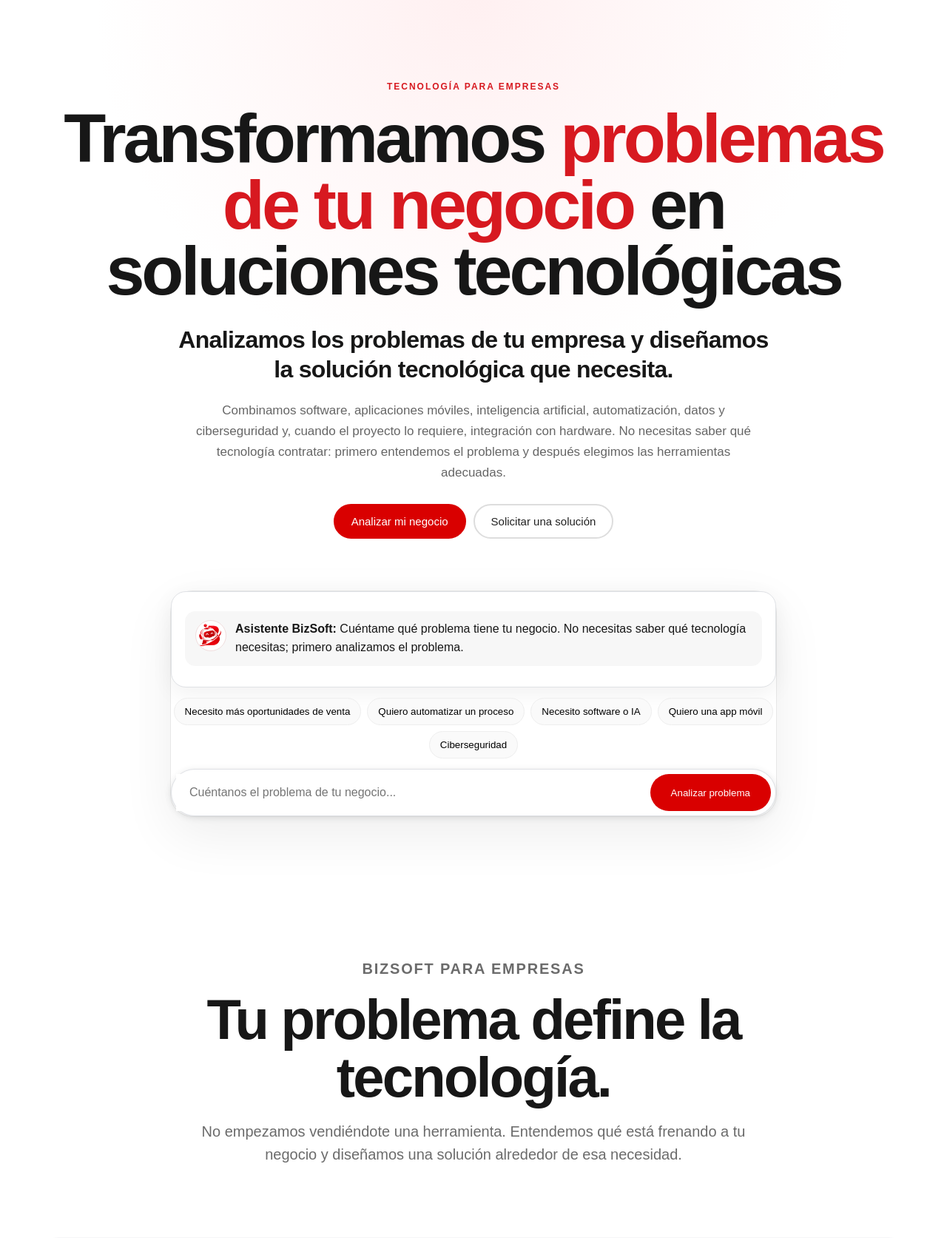
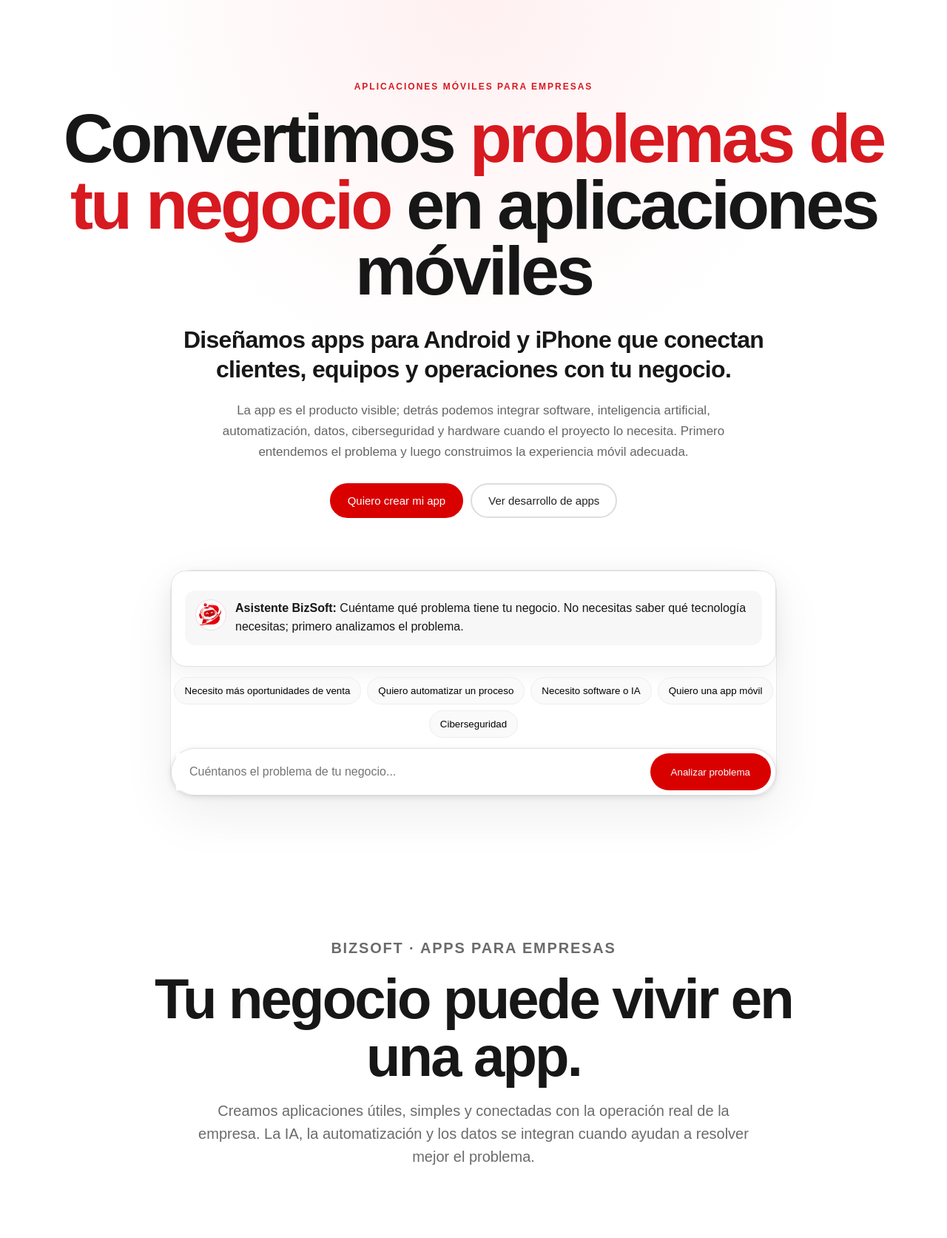
Before and after one commit to cocoqWsx/bizzsoft, a Django app: page / in a window 1280 px wide. Shown: the part 65-1738 px from the top of the page at 74% size. Run offline with Django 5.2, Linux system fonts and the light colour scheme.

Commit message:
Add files via upload

```diff
--- a/web/templates/web/index.html
+++ b/web/templates/web/index.html
@@ -4,22 +4,22 @@
 <head>
     <meta charset="UTF-8">
     <meta name="viewport" content="width=device-width, initial-scale=1.0">
-    <title>BizSoft | Software, apps, IA y automatización para empresas en Perú</title>
+    <title>BizSoft | Desarrollo de apps para empresas en Perú</title>
     <link rel="icon" type="image/png" href="{% static 'web/img/favicon-bizsoft-v14.png' %}?v=14">
-    <meta name="description" content="BizSoft desarrolla soluciones tecnológicas para empresas en Perú con software a medida, aplicaciones móviles, inteligencia artificial, automatización, análisis de datos y ciberseguridad.">
+    <meta name="description" content="BizSoft diseña y desarrolla aplicaciones móviles para empresas en Perú, conectadas con software, inteligencia artificial, automatización, datos y ciberseguridad.">
     <meta name="robots" content="index, follow, max-image-preview:large">
     <link rel="canonical" href="{{ canonical_url }}">
     <meta property="og:type" content="website">
     <meta property="og:locale" content="es_PE">
     <meta property="og:site_name" content="BizSoft">
-    <meta property="og:title" content="BizSoft | Tecnología para resolver problemas empresariales">
-    <meta property="og:description" content="Software, apps, IA, automatización, datos y ciberseguridad para transformar problemas empresariales en soluciones tecnológicas.">
+    <meta property="og:title" content="BizSoft | Aplicaciones móviles para empresas">
+    <meta property="og:description" content="Aplicaciones móviles para resolver problemas reales de empresas, clientes y equipos.">
     <meta property="og:url" content="{{ canonical_url }}">
     <meta property="og:image" content="{{ social_image_url }}">
     <meta property="og:image:alt" content="Logo de BizSoft">
     <meta name="twitter:card" content="summary_large_image">
-    <meta name="twitter:title" content="BizSoft | Tecnología para empresas">
-    <meta name="twitter:description" content="Soluciones con software, apps, IA, automatización, datos y ciberseguridad para empresas.">
+    <meta name="twitter:title" content="BizSoft | Apps para empresas">
+    <meta name="twitter:description" content="Diseño y desarrollo de apps empresariales para Android y iPhone, integradas con sistemas, datos e IA.">
     <meta name="twitter:image" content="{{ social_image_url }}">
     <script type="application/ld+json">{{ structured_data|safe }}</script>
     <link rel="stylesheet" href="{% static 'web/css/estilos.css' %}">
@@ -34,11 +34,11 @@
 </header>
 <main>
 <section class="hero" id="inicio">
-    <p class="etiqueta">TECNOLOGÍA PARA EMPRESAS</p>
-    <h1>Transformamos <span>problemas de tu negocio</span> en soluciones tecnológicas</h1>
-    <p class="hero-subtitulo-comercial">Analizamos los problemas de tu empresa y diseñamos la solución tecnológica que necesita.</p>
-    <p class="hero-descripcion">Combinamos software, aplicaciones móviles, inteligencia artificial, automatización, datos y ciberseguridad y, cuando el proyecto lo requiere, integración con hardware. No necesitas saber qué tecnología contratar: primero entendemos el problema y después elegimos las herramientas adecuadas.</p>
-    <div class="hero-acciones"><a class="btn-principal-comercial" href="#asistente-comercial">Analizar mi negocio</a><a class="btn-secundario-comercial" href="#contacto">Solicitar una solución</a></div>
+    <p class="etiqueta">APLICACIONES MÓVILES PARA EMPRESAS</p>
+    <h1>Convertimos <span>problemas de tu negocio</span> en aplicaciones móviles</h1>
+    <p class="hero-subtitulo-comercial">Diseñamos apps para Android y iPhone que conectan clientes, equipos y operaciones con tu negocio.</p>
+    <p class="hero-descripcion">La app es el producto visible; detrás podemos integrar software, inteligencia artificial, automatización, datos, ciberseguridad y hardware cuando el proyecto lo necesita. Primero entendemos el problema y luego construimos la experiencia móvil adecuada.</p>
+    <div class="hero-acciones"><a class="btn-principal-comercial" href="#asistente-comercial">Quiero crear mi app</a><a class="btn-secundario-comercial" href="/desarrollo-apps-empresas/">Ver desarrollo de apps</a></div>
 
     <div class="asistente-box" id="asistente-comercial">
         <div id="chat" class="chat"><div class="mensaje bot mensaje-con-avatar"><img class="avatar-asistente" src="{% static 'web/img/asistente-bizsoft-robot.png' %}" alt="Asistente BizSoft"><div><strong>Asistente BizSoft:</strong> Cuéntame qué problema tiene tu negocio. No necesitas saber qué tecnología necesitas; primero analizamos el problema.</div></div></div>
@@ -50,9 +50,9 @@
 
 <section class="v19-intro" id="soluciones">
   <div class="v19-intro-inner">
-    <p class="v19-kicker">BIZSOFT PARA EMPRESAS</p>
-    <h2>Tu problema define la tecnología.</h2>
-    <p>No empezamos vendiéndote una herramienta. Entendemos qué está frenando a tu negocio y diseñamos una solución alrededor de esa necesidad.</p>
+    <p class="v19-kicker">BIZSOFT · APPS PARA EMPRESAS</p>
+    <h2>Tu negocio puede vivir en una app.</h2>
+    <p>Creamos aplicaciones útiles, simples y conectadas con la operación real de la empresa. La IA, la automatización y los datos se integran cuando ayudan a resolver mejor el problema.</p>
   </div>
 </section>
 
@@ -81,7 +81,7 @@
 
 <section class="v19-capabilities">
   <div class="v19-capabilities-inner">
-    <div class="v19-capabilities-head"><p class="v19-kicker">UNA SOLUCIÓN, DISTINTAS TECNOLOGÍAS</p><h2 class="v19-section-title">Construimos alrededor de tu necesidad.</h2></div>
+    <div class="v19-capabilities-head"><p class="v19-kicker">UNA APP, DISTINTAS TECNOLOGÍAS</p><h2 class="v19-section-title">Todo lo que una buena app puede conectar.</h2></div>
     <div class="v19-capabilities-grid">
       <article class="v19-capability"><div class="v19-capability-icon">💻</div><h3>Software a medida</h3><p>Sistemas adaptados a la operación y crecimiento de tu empresa.</p><a href="/software-para-empresas/">Conocer software para empresas →</a></article>
       <article class="v19-capability"><div class="v19-capability-icon">📱</div><h3>Aplicaciones móviles</h3><p>Apps para Android y iPhone conectadas con los procesos, clientes y datos de tu empresa.</p><a href="/desarrollo-apps-empresas/">Conocer desarrollo de apps →</a></article>
@@ -114,7 +114,7 @@
 <section class="seccion" id="metodo"><div class="titulo-seccion"><p class="etiqueta">MÉTODO BIZSOFT</p><h2>Primero entendemos. <span>Después construimos.</span></h2><p>La tecnología es una herramienta. El punto de partida es el problema que quieres resolver.</p></div>
 <div class="pasos pasos-v15"><div><strong>01</strong><h3>Observar</h3><p>Entendemos el problema y a quién afecta.</p></div><div><strong>02</strong><h3>Analizar</h3><p>Revisamos causas, información e impacto.</p></div><div><strong>03</strong><h3>Diseñar</h3><p>Definimos una solución práctica y viable.</p></div><div><strong>04</strong><h3>Integrar tecnología</h3><p>Combinamos las herramientas que realmente necesita el proyecto.</p></div><div><strong>05</strong><h3>Probar y medir</h3><p>Validamos la solución y medimos resultados.</p></div></div></section>
 
-<section class="conversion-v12"><div class="conversion-v12-inner"><p class="etiqueta">DE PROBLEMA A PROYECTO</p><h2>¿Ves una oportunidad de mejora en <span>tu empresa?</span></h2><p>Cuéntanos el problema. BizSoft puede analizar tu caso y, si existe una solución tecnológica viable, conversar contigo sobre su desarrollo e implementación.</p><div class="hero-acciones"><a class="btn-principal-comercial" href="#asistente-comercial">Analizar mi negocio</a><a class="btn-secundario-comercial" href="#contacto">Solicitar una solución</a></div><p class="microconfianza-v12">Primero entendemos tu necesidad. Después definimos alcance, tecnología e implementación.</p></div></section>
+<section class="conversion-v12"><div class="conversion-v12-inner"><p class="etiqueta">DE PROBLEMA A PROYECTO</p><h2>¿Ves una oportunidad de mejora en <span>tu empresa?</span></h2><p>Cuéntanos el problema. BizSoft puede analizar tu caso y, si existe una solución tecnológica viable, conversar contigo sobre su desarrollo e implementación.</p><div class="hero-acciones"><a class="btn-principal-comercial" href="#asistente-comercial">Quiero crear mi app</a><a class="btn-secundario-comercial" href="/desarrollo-apps-empresas/">Ver desarrollo de apps</a></div><p class="microconfianza-v12">Primero entendemos tu necesidad. Después definimos alcance, tecnología e implementación.</p></div></section>
 
 <section class="contacto-wrap contacto-v11" id="contacto"><div class="titulo-seccion"><p class="etiqueta">SOLICITA UNA SOLUCIÓN</p><h2>Conversemos sobre <span>tu empresa</span></h2><p>Déjanos tus datos y describe el problema u oportunidad que quieres resolver. La información nos ayudará a entender tu caso antes de hablar de una implementación.</p></div>
 <form id="leadForm" class="lead-form"><div id="origenDiagnostico" class="origen-diagnostico" hidden><strong>Solicitud desde el Asistente BizSoft</strong><p>Hemos trasladado tu diagnóstico al formulario para que puedas solicitar la implementación.</p></div><div class="dos-columnas"><label>Nombre*<input name="nombre" required placeholder="Tu nombre"></label><label>Empresa o proyecto<input name="empresa" placeholder="Opcional"></label><label>Correo<input name="email" type="email" placeholder="tu@correo.com"></label><label>Teléfono / WhatsApp<input name="telefono" placeholder="+51 ..."></label></div><label>¿Qué problema quieres resolver?*<textarea name="necesidad" required rows="5" placeholder="Cuéntanos brevemente qué problema tiene tu negocio"></textarea></label><button type="submit">Solicitar contacto de BizSoft</button><p id="leadEstado" class="lead-estado"></p></form></section>
--- a/web/views.py
+++ b/web/views.py
@@ -17,7 +17,7 @@ def inicio(request):
     structured_data = json.dumps({
         "@context": "https://schema.org", "@type": "Organization", "name": "BizSoft",
         "url": canonical_url, "logo": social_image_url,
-        "description": "Soluciones tecnológicas para empresas con software, aplicaciones móviles, inteligencia artificial, automatización, análisis de datos y ciberseguridad.",
+        "description": "Desarrollo de aplicaciones móviles para empresas, integradas con software, inteligencia artificial, automatización, datos y ciberseguridad.",
         "areaServed": {"@type": "Country", "name": "Perú"}
     }, ensure_ascii=False)
     return render(request, "web/index.html", {"canonical_url": canonical_url, "social_image_url": social_image_url, "structured_data": structured_data})
```
